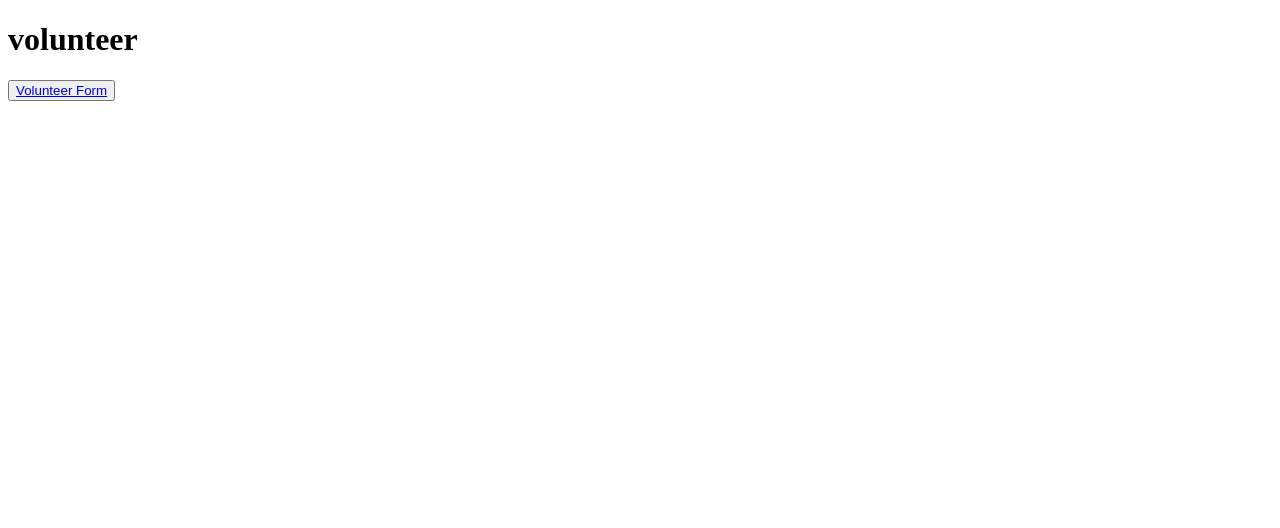
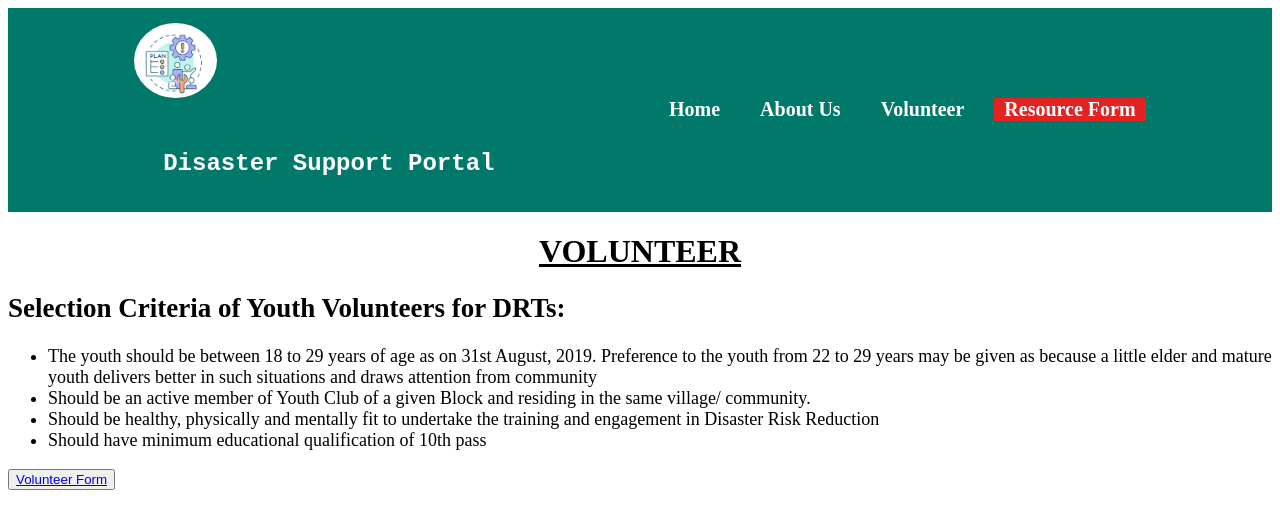
Before and after one commit to mukta-phirke-05/Disaster_management, a plain HTML site: page volunteer.html in a window 1280 px wide. Drawn offline with Linux system fonts and the light colour scheme.

Commit message:
Add files

```diff
--- /dev/null
+++ b/volunteer.css
@@ -0,0 +1,49 @@
+header {
+    background-color: #00796b; /* Teal color */
+    color: #fff;
+    padding: 15px 0;
+}
+header nav {
+    display: flex;
+    justify-content: space-between;
+    align-items: center;
+    width: 80%;
+    margin: 0 auto;
+}
+
+header #WebName h1 {
+    font-size: 24px;
+   text-align: center;
+}
+
+header nav ul {
+    list-style: none;
+    display: flex;
+}
+
+header nav ul li {
+    margin-left: 20px;
+}
+
+header nav ul li a {
+    color: #fff;
+    text-decoration: none;
+    font-weight: bold;
+    padding: 5px 10px;
+    transition: background-color 0.3s ease, color 0.3s ease;
+}
+
+header nav ul li a:hover {
+    background-color: #004d40; /* Darker teal */
+    color: #e0f2f1; /* Light cyan */
+    border-radius: 5px; /* Rounded corners */
+}
+
+#Rform {
+    font-size: 20px;
+    background-color: rgb(227, 34, 34);
+}
+
+#uls {
+    font-size: 20px;
+}
--- a/volunteer.html
+++ b/volunteer.html
@@ -3,10 +3,41 @@
 <head>
     <meta charset="UTF-8">
     <meta name="viewport" content="width=device-width, initial-scale=1.0">
+    <link rel="stylesheet" href="volunteer.css">
     <title>Volunteer</title>
 </head>
+
 <body>
-    <div> <h1> volunteer</h1></div>
+
+    <header>
+        <nav>
+            <div id="WebName"> <img src="/Icon.jpeg" height="75" style="border-radius: 50%"; >
+            <pre> <h1>  <bigger><b>Disaster Support Portal</b></bigger>   </h1></div></pre>
+            <ul id="uls">
+                <li><a href="index.html">Home</a></li>
+                <li><a href="about.html">About Us</a></li>
+                <li><a href="volunteer.html">Volunteer</a></li>
+                <li id="Rform"><a href="resource-form.html" class="resource-button">Resource Form</a></li>
+            </ul>
+        </nav>
+    </header>
+
+    <div> <h1 style="text-align: center; text-decoration: underline; text-transform: uppercase;"> volunteer</h1></div>
+
+    <div class="content" style="font-size: large;">
+        <h2><b>Selection Criteria of Youth Volunteers for DRTs:</b></h2>
+        <ul>
+            <li>The youth should be between 18 to 29 years of age as on 31st August, 2019.
+                Preference to the youth from 22 to 29 years may be given as because a little elder
+                and mature youth delivers better in such situations and draws attention from
+                community</li>
+            <li>Should be an active member of Youth Club of a given Block and residing in the same
+                village/ community. </li>
+            <li>Should be healthy, physically and mentally fit to undertake the training and
+                engagement in Disaster Risk Reduction</li>
+            <li>Should have minimum educational qualification of 10th pass</li>
+        </ul>
+    </div>
 
     <div> <button><a href="/volunteerform.html">Volunteer Form</a></button></div>
 
```
Also changed, not shown: index.html (+1 -1 lines), Disaster.jpg (added), Icon.jpeg (added), She.jpg (added), calender.jpeg (added), chatbot.jpeg (added), good.png.jpg (added), style.css (line endings or trailing spaces).
